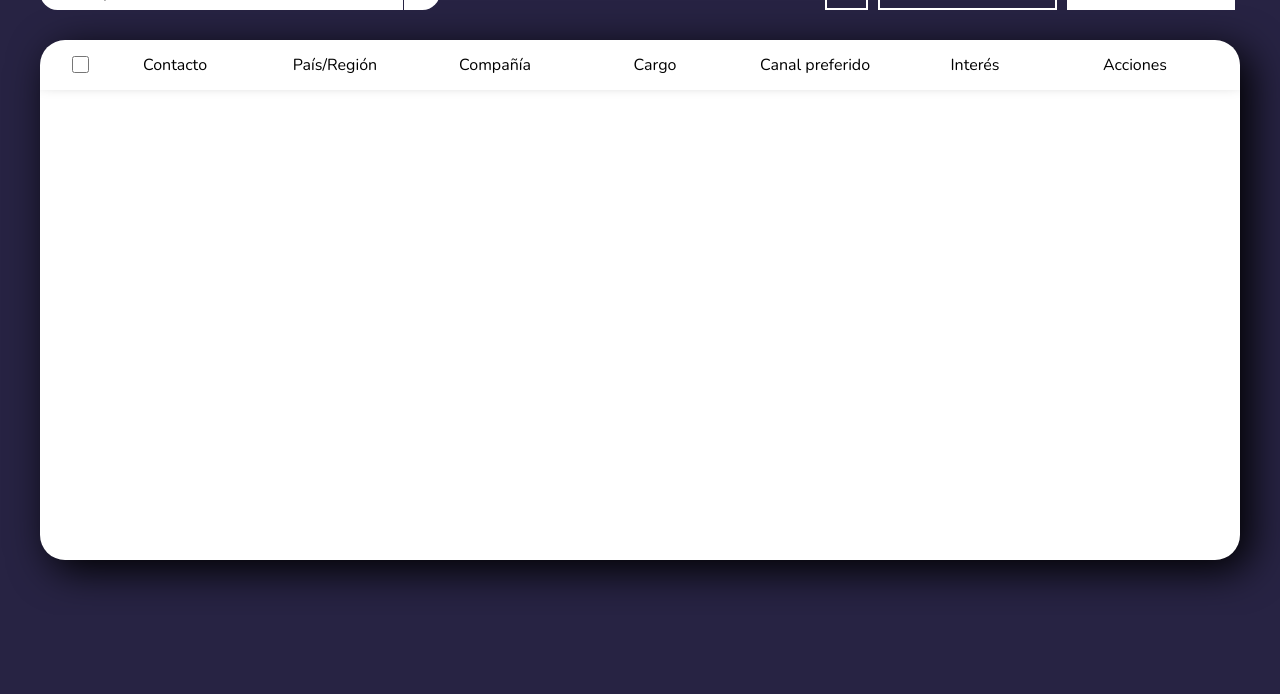
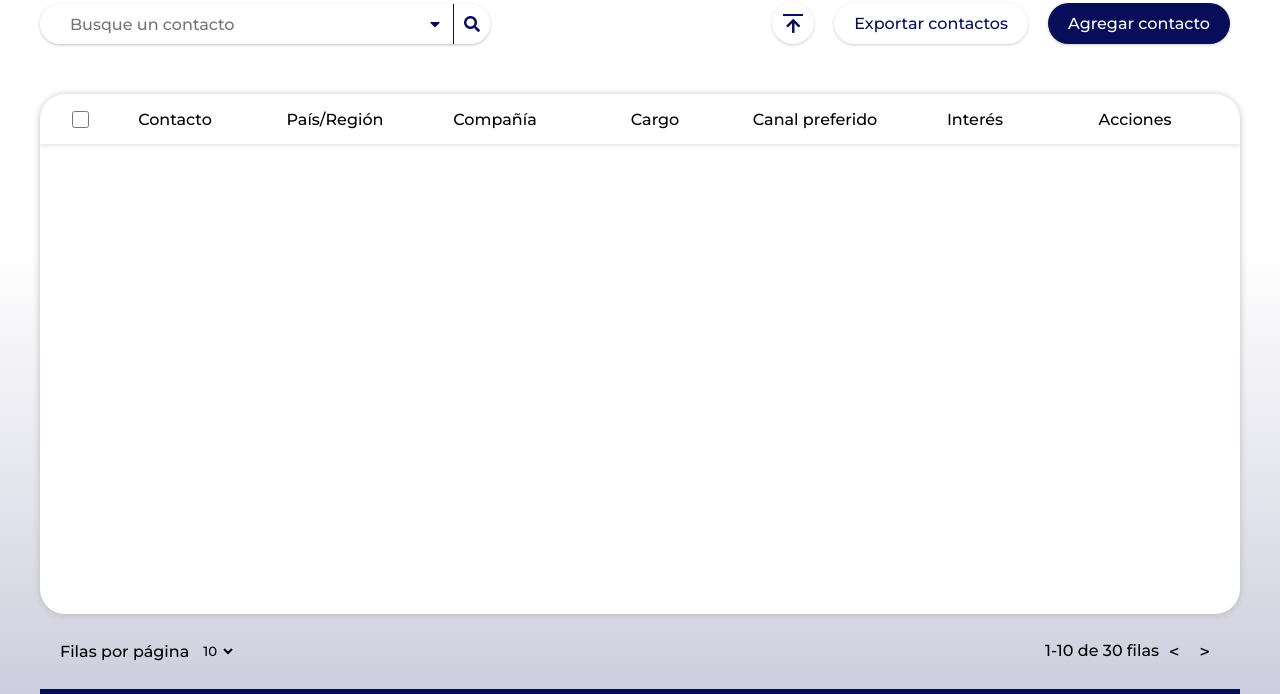
Before and after one commit to EsmeraldaMarin/datawarehouse, a plain HTML site: page public/index.html in a window 1280 px wide. Shown: the part 185-879 px from the top of the page. Before the commit the page ends 800 px from the top, so only its background shows below. Drawn offline with nearby package versions, Linux system fonts and the light colour scheme.

Commit message:
estilos varios

```diff
--- a/public/index.html
+++ b/public/index.html
@@ -47,9 +47,9 @@
 
                         </div>
                         <div class="inputs_options">
-                            <input type="search" name="" id="">
+                            <input type="search" name="" id="" placeholder="Introduzca un nombre">
 
-                            <input type="search" name="" id="">
+                            <input type="search" name="" id=""  placeholder="Introduzca un cargo">
 
                             <select name="pais_region" id="">
                                 <option value="">Todos</option>
@@ -114,7 +114,23 @@
             <div class="contacts_section">
 
             </div>
-
+        </section>
+        <section class="footer_section">
+            <div class="rows_per_page">
+                <p>Filas por página</p>
+                <select name="" id="" class="options_rows">
+                    <option value="10">10</option>
+                    <option value="15">15</option>
+                    <option value="20">20</option>
+                    <option value="30">30</option>
+                </select>
+            </div>
+            <div class="pages">
+                <!--Cambiar con js-->
+                <p>1-10 de 30 filas</p>
+                <button class="prev_page"> < </button>
+                <button class="next_page" > > </button>
+            </div>
         </section>
     </main>
     <script src="scripts/index.js"></script>
--- a/public/styles/partials/_base.scss
+++ b/public/styles/partials/_base.scss
@@ -4,6 +4,7 @@
     border: 0;
     box-sizing: border-box;
     font-family: $pFont;
+    outline: none;
 
     ul{
         list-style: none;
@@ -15,8 +16,10 @@
 }
 
 body{
-    min-width: 1000px;
+
+    min-width: 1100px;
     padding: 0 40px;
     min-height: 100vh;
-    background-color: $pColor;
+    background-image: linear-gradient( #fff, #fff, rgba($color: $pColor, $alpha: .2));
+
 }
--- a/public/styles/partials/_contactos.scss
+++ b/public/styles/partials/_contactos.scss
@@ -3,12 +3,12 @@ main {
         min-height: 65vh;
         border-radius: 25px;
         margin: 0 auto;
-        box-shadow: 10px 10px 40px #000;
+        box-shadow: 0px 1px 7px #bbb;
         overflow: hidden;
         background-color: #fff;
 
         .header_section {
-            box-shadow: 0px -15px 20px #000;
+            box-shadow: 0 1px 5px #ddd;
             padding: 0 25px ;
             ul {
                 height: 50px;
@@ -28,5 +28,9 @@ main {
                 }
             }
         }
+        .contacts_section{
+            background-image: linear-gradient( #fff, #fff, rgba($color: $pColor, $alpha: .2));
+
+        }
     }
 }
--- /dev/null
+++ b/public/styles/partials/_footersection.scss
@@ -0,0 +1,28 @@
+.footer_section{
+    height: 80px;
+    width: 100%;
+    padding:0 20px;
+    display: flex;
+    justify-content: space-between;
+    align-items: center;
+    border-bottom: 5px solid $pColor;
+
+    .rows_per_page{
+        display: flex;
+        select{
+            background-color: transparent;
+            margin: 0 10px;
+        }
+    }
+    .pages{
+        display: flex;
+        button{
+            margin: 0 10px;
+            background-color: transparent;
+            font-size: 18px;
+            &:hover{
+                color: #555;
+            }
+        }
+    }
+}
--- a/public/styles/partials/_header.scss
+++ b/public/styles/partials/_header.scss
@@ -1,12 +1,15 @@
 header {
     width: 100%;
     height: 80px;
+    padding-left: 20px;
     display: flex;
     justify-content: space-between;
     align-items: center;
+    border-bottom: 1px solid #ddd;
+    border-top: 5px solid $pColor;
     img {
         width: 100px;
-
+        filter: grayscale(1);
     }
     nav {
         height: 100%;
@@ -18,23 +21,24 @@ header {
                 height: 35px;
                 margin: 0 20px;
                 padding: 0 10px;
+                line-height: 35px;
 
-                line-height: 35px;
                 a {
-                    color: #fff;
+                    color: $pColor;
+                    font-size: 16px;
                 }
                 &:hover {
-                    border-bottom: 2px solid #fff;
+                    border-bottom: 3px solid $pColor;
                 }
                 &.li_active {
-                    height: 35px;
+                    height: 40px;
                     margin: 0 10px;
                     padding: 0 20px;
-                    background-color: #fff;
-                    border-radius: 20px;
+                    background-color: #070d59;
+                    border-radius: 30px;
+                    line-height: 40px;
                     a {
-                        color: $pColor;
-                        font-weight: bold;
+                        color: #fff;
                     }
                     &:hover {
                         border: none;
--- a/public/styles/partials/_searcher.scss
+++ b/public/styles/partials/_searcher.scss
@@ -1,20 +1,22 @@
 main {
     .contacts_manager {
-        margin: 30px 0;
+        margin: 50px 0;
         display: flex;
         justify-content: space-between;
         .search_section_ctn {
             h1 {
-                color: #fff;
+                color: $pColor;
                 font-size: 2em;
-                margin-bottom: 7px;
+                margin-bottom: 20px;
             }
             > div {
                 position: relative;
-                width: 400px;
-                height: 35px;
+                width: 450px;
+                height: 40px;
                 border-radius: 20px;
                 overflow: hidden;
+                box-shadow: 0px 1px 3px #bbb;
+
                 > input {
                     width: 100%;
                     height: 100%;
@@ -36,7 +38,7 @@ main {
                     top: 0px;
                     cursor: pointer;
                     color: $pColor;
-                    line-height: 35px;
+                    line-height: 40px;
                     z-index: 3;
                     &.search_btn {
                         border-left: 1px solid $pColor;
@@ -54,29 +56,47 @@ main {
                     height: 0px;
                     display: flex;
                     position: relative;
-                    transition: height 0.5s ease;
                     background-color: #fff;
+                    overflow: hidden;
                     > div {
+                        display: grid;
                         height: 100%;
-                        display: grid;
                         grid-template-rows: repeat(6, 1fr);
+                        grid-row-gap: 15px;
+                        align-items: center;
                     }
+
                     .labels {
                     }
                     .inputs_options {
+                        input {
+                            padding: 5px;
+                            border-bottom: 3px solid $pColor;
+                            outline: none;
+                        }
+                        select {
+                            padding: 10px;
+                            background-color: $pColor;
+                            outline: none;
+                            color: #fff;
+                        }
                     }
                 }
                 &.active {
                     overflow: inherit;
+                    border-radius: 17px 17px 0 0;
                     > input {
                         border-radius: 17px 17px 0 0;
-                        box-shadow: 0 2px 2px #ddd;
+                        box-shadow: 0 1px 2px #eee;
                     }
                     .filter_list {
-                        height: 300px;
+                        height: 400px;
+                        padding: 20px;
                         border-radius: 0 0 17px 17px;
-                        box-shadow: -5px -5px 20px #000;
-                        transition: height 0.5s ease;
+                        box-shadow: 0px 1px 5px #bbb;
+                        transition: height 0.7s ease;
+                        display: flex;
+                        justify-content: space-between;
                     }
                 }
             }
@@ -85,48 +105,60 @@ main {
             display: flex;
             align-items: flex-end;
             i {
-                margin: 0 5px;
-                width: 43.6px;
-                height: 43.6px;
-                border: 2px solid #fff;
+                margin: 0 10px;
+                width: 42px;
+                height: 42px;
                 position: relative;
                 text-align: center;
-                line-height: 48px;
-                color: #fff;
+                line-height: 42px;
+                color: $pColor;
+                transition: all 0.2s ease;
+                border-radius: 25px;
+                box-shadow: 0px 1px 3px #ccc;
+                &:hover {
+                    transform: scale(1.05);
+                    transition: all 0.2s ease;
+                }
+
+                &::before {
+                    position: absolute;
+                    right: 14px;
+                    top: 3px;
+                }
                 &::after {
                     content: "";
                     width: 20px;
                     height: 2px;
-                    background-color: #fff;
+                    background-color: $pColor;
                     display: inline-block;
                     position: absolute;
-                    top: 10px;
-                    right: 9px;
-                }
-                &:hover {
-                    background-color: rgba($color: #fff, $alpha: 0.1);
+                    top: 12px;
+                    right: 11px;
                 }
             }
             button {
-                padding: 9px 20px;
-                margin: 0px 5px;
+                padding: 11px 20px;
+                margin: 0px 10px;
                 font-size: 16px;
+                border-radius: 25px;
+                box-shadow: 0px 1px 3px #ccc;
                 &.add_contact {
-                    background-color: #fff;
-                    border: 2px solid #fff;
-                    color: $pColor;
-                    font-weight: bold;
+                    background-color: $pColor;
+                    color: #fff;
+                    transition: all 0.2s ease;
                     &:hover {
-                        background-color: #ddd;
+                        transform: scale(1.03);
+                        transition: all 0.2s ease;
                     }
                 }
                 &.exp_contact {
                     background-color: transparent;
-                    border: 2px solid #fff;
                     box-sizing: content-box;
-                    color: #fff;
+                    color: $pColor;
+                    transition: all 0.2s ease;
                     &:hover {
-                        background-color: rgba($color: #fff, $alpha: 0.1);
+                        transform: scale(1.03);
+                        transition: all 0.2s ease;
                     }
                 }
             }
--- a/public/styles/partials/_variables.scss
+++ b/public/styles/partials/_variables.scss
@@ -1,10 +1,21 @@
 @import url('https://fonts.googleapis.com/css2?family=Lato&display=swap');
 @import url('https://fonts.googleapis.com/css2?family=Nunito&display=swap');
+@import url('https://fonts.googleapis.com/css2?family=Montserrat:wght@500&display=swap');
+
+$pFont: 'Montserrat', sans-serif;
+
+//'Lato', sans-serif
+$pColor : #070d59;
+$sColor : #ffda77;
+$tColor : #bae8e8 ;
+
+// lista colores
+
+/*
+naranja fuerte: #ff841f;
+azul fuerte : 070d59
+fucsia: ea2c62
+lila: 6a097d
 
 
-$pFont: 'Nunito', sans-serif;
-
-//'Lato', sans-serif
-$pColor : #272343;
-$sColor : #5ce1e6;
-$tColor : #bae8e8 ;
+*/
--- a/public/styles/styles.scss
+++ b/public/styles/styles.scss
@@ -3,3 +3,4 @@
 @import 'partials/header';
 @import 'partials/contactos';
 @import 'partials/searcher';
+@import 'partials/footersection';
```
Also changed, not shown: public/styles/styles.css, 1 other file.
